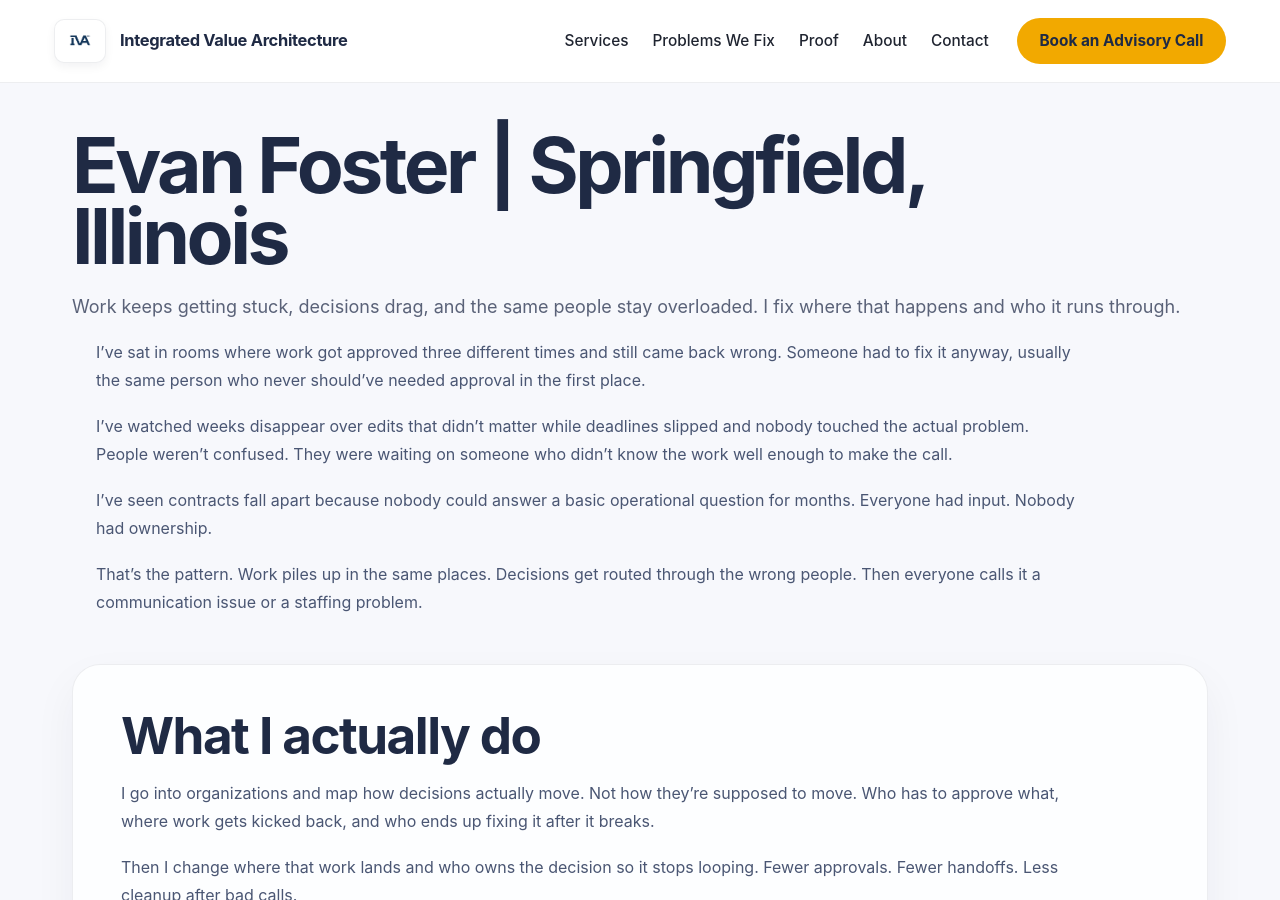
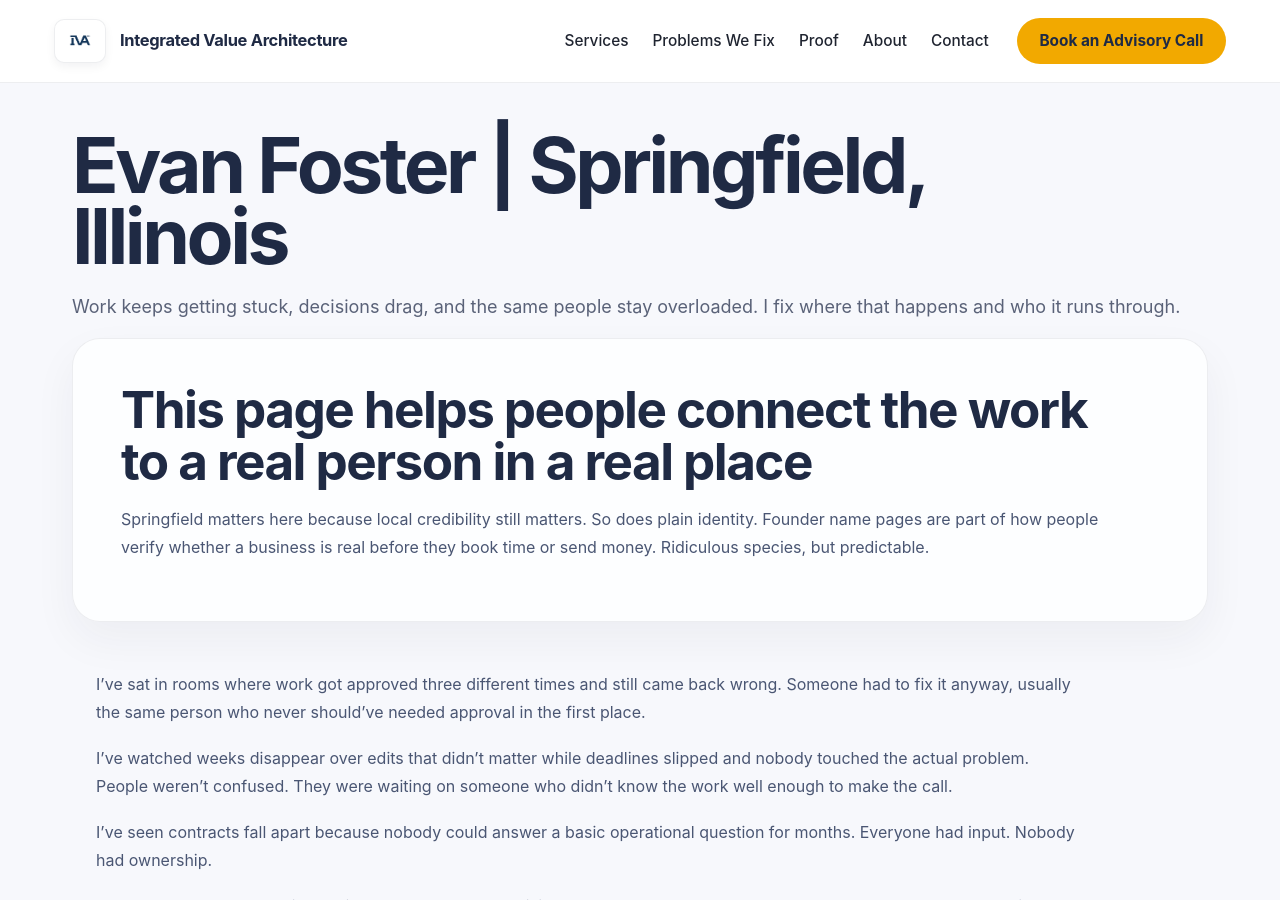
Before and after one commit to efost7873/integratedvaluearchitecture.com, a Jekyll site: the page built from evan-foster-springfield-illinois.html, in a window 1280 px wide and 900 px high. Built offline with Jekyll 4.4.1, drawn with Linux system fonts in a browser that asks for light colours.

Commit message:
Update evan-foster-springfield-illinois.html

```diff
--- a/evan-foster-springfield-illinois.html
+++ b/evan-foster-springfield-illinois.html
@@ -1,8 +1,8 @@
 ---
 layout: default
-title: Evan Foster Springfield IL | Integrated Value Architecture
+title: Evan Foster Springfield IL | Founder of Integrated Value Architecture
 permalink: /evan-foster-springfield-il/
-description: Evan Foster is the founder of Integrated Value Architecture in Springfield, Illinois. His work focuses on fixing stuck decisions, overload, and structural failure inside organizations.
+description: Evan Foster is the founder of Integrated Value Architecture in Springfield, Illinois. His work focuses on approval bottlenecks, decision bottlenecks, structural overload, and repeated rework.
 ---
 
 <section class="hero">
@@ -13,6 +13,17 @@ description: Evan Foster is the founder of Integrated Value Architecture in Spri
     </p>
   </div>
 </section>
+
+<section class="section alt">
+  <div class="container narrow">
+    <h2>This page helps people connect the work to a real person in a real place</h2>
+    <p>
+      Springfield matters here because local credibility still matters. So does plain identity. Founder name pages are part of how people verify whether a business is real before they book time or send money. Ridiculous species, but predictable.
+    </p>
+  </div>
+</section>
+
+
 
 <section class="section">
   <div class="container">
```
